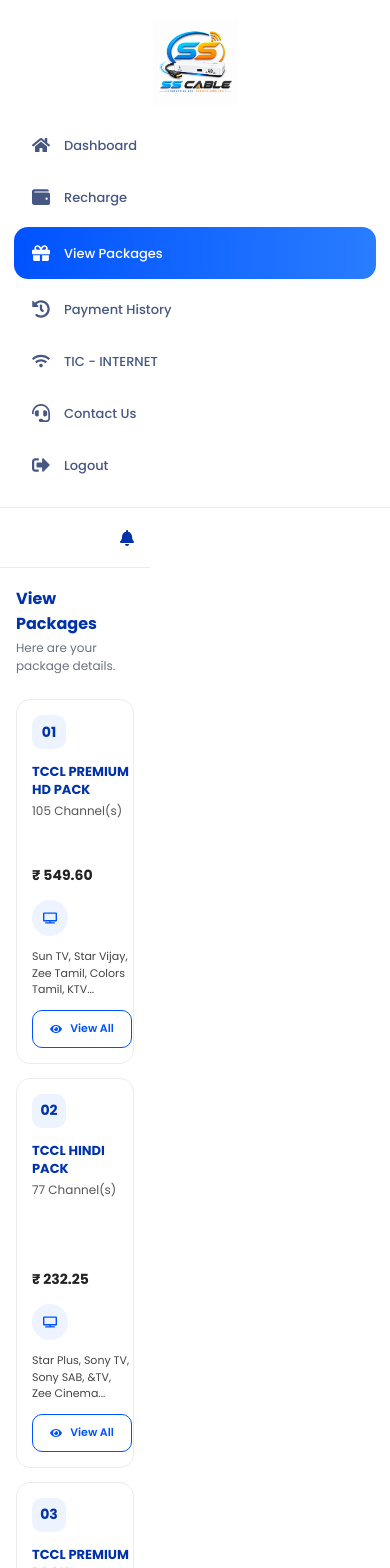
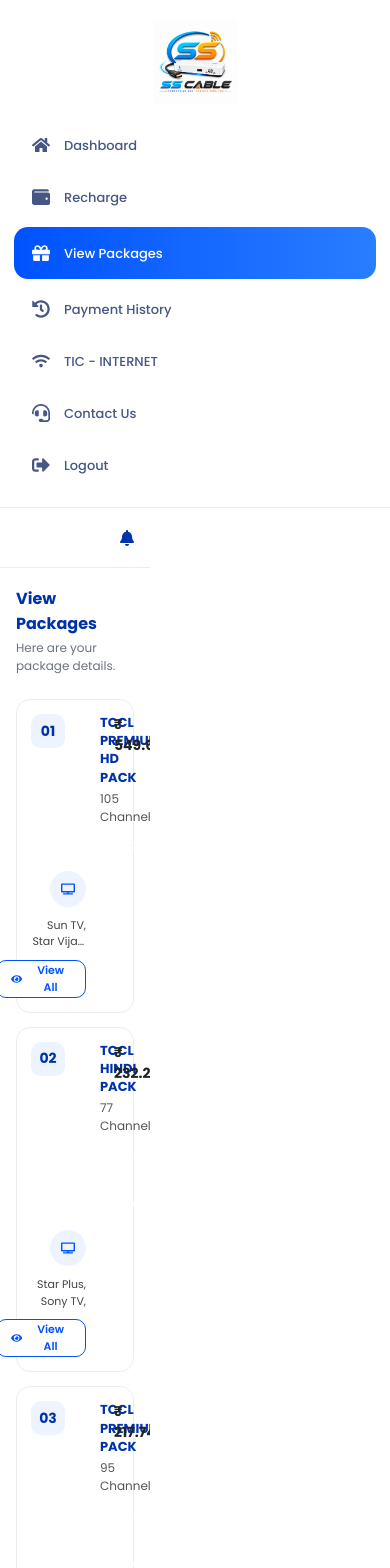
Before and after one commit to SanthoshIT207/SSCABLE-CRP, a React (Vite) app: page /view-packages in a window 390 px wide. Shown: the top 1568 px of the page. Built offline with nearby package versions, Linux system fonts and the light colour scheme.

Commit message:
css updation

```diff
--- a/src/pages/ViewPackages/ViewPackages.css
+++ b/src/pages/ViewPackages/ViewPackages.css
@@ -410,11 +410,6 @@
     gap:14px;
   }
 
-  .channels-section{
-    flex-direction:column;
-    align-items:flex-start;
-  }
-
   .package-amount{
     font-size:17px;
   }
@@ -487,9 +482,14 @@
   }
 
   .package-card{
-    padding:15px;
-    border-radius:14px;
-  }
+  padding:14px;
+  border-radius:14px;
+  display:grid;
+  grid-template-columns:
+  55px 1fr auto;
+  align-items:flex-start;
+  gap:14px;
+}
 
   .package-details h2{
     font-size:14px;
@@ -502,6 +502,31 @@
   .package-amount{
     font-size:15px;
   }
+  .package-details{
+  min-width:0;
+}
+
+.channels-section{
+  flex-direction:column;
+  align-items:flex-end;
+  gap:10px;
+}
+
+.channel-preview{
+  text-align:right;
+  max-width:120px;
+  overflow:hidden;
+  display:-webkit-box;
+  display:box;
+  line-clamp:2;
+  -webkit-line-clamp:2;
+  -webkit-box-orient:vertical;
+}
+
+.view-btn{
+  width:auto;
+  min-width:90px;
+}
 
   .channel-preview{
     font-size:11px;
```
